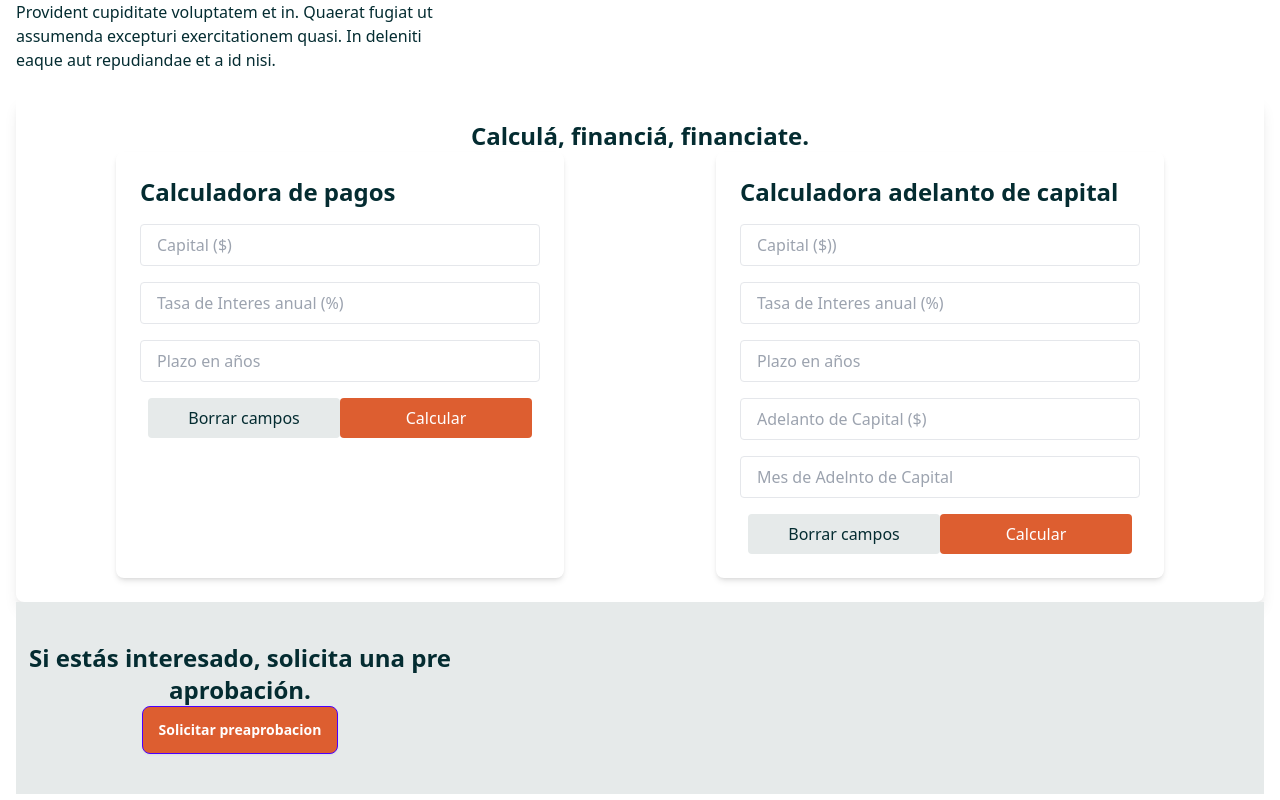
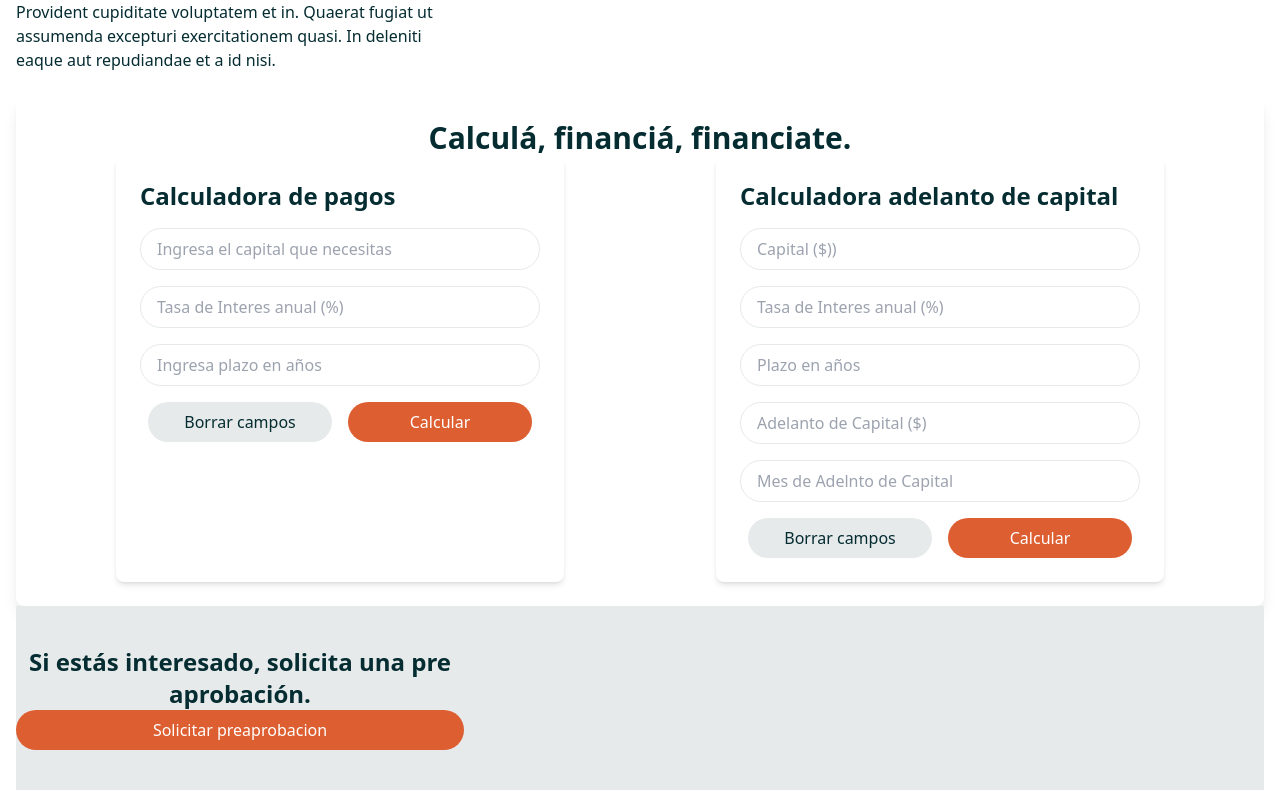
Before and after one commit to No-Country-simulation/h3-20-proptech, a React (Vite) app in the folder proptech/: page / in a window 1280 px wide. Shown: the part 880-1680 px from the top of the page. Built offline with nearby package versions, Linux system fonts and the light colour scheme.

Commit message:
global settings buttons input fields for calculator

```diff
--- a/proptech/src/components/Content.jsx
+++ b/proptech/src/components/Content.jsx
@@ -48,7 +48,7 @@ function Content() {
             <section>
                 <div className=" p-6 rounded-lg shadow-lg">
                     <div >
-                        <h2 className="text-2xl font-bold text-text-primary text-center">Calculá, financiá, financiate.</h2>
+                        <h2 className="text-3xl font-bold text-text-primary text-center">Calculá, financiá, financiate.</h2>
                     </div>
                     <div className="flex">
                         <MortgageCalculator />
@@ -60,7 +60,7 @@ function Content() {
             <section className="bg-base-200  text-center py-10">
                 <div className="max-w-md text-center">
                     <h2 className="text-2xl font-bold">Si estás interesado, solicita una pre aprobación.</h2>
-                    <button className="btn btn-primary">Solicitar preaprobacion</button>
+                    <button className="btn-primary w-full">Solicitar preaprobacion</button>
                 </div>
             </section>
 
--- a/proptech/src/components/EnhancedMortgageCalculator.jsx
+++ b/proptech/src/components/EnhancedMortgageCalculator.jsx
@@ -62,41 +62,41 @@ function EnhancedMortgageCalculator() {
                     placeholder="Capital ($))"
                     value={principal}
                     onChange={(e) => setPrincipal(e.target.value)}
-                    className="w-full px-4 py-2 border rounded"
+                    className="input-field"
                 />
                 <input
                     type="number"
                     placeholder="Tasa de Interes anual (%)"
                     value={annualRate}
                     onChange={(e) => setAnnualRate(e.target.value)}
-                    className="w-full px-4 py-2 border rounded"
+                    className="input-field"
                 />
                 <input
                     type="number"
                     placeholder="Plazo en años"
                     value={term}
                     onChange={(e) => setTerm(e.target.value)}
-                    className="w-full px-4 py-2 border rounded"
+                    className="input-field"
                 />
                 <input
                     type="number"
                     placeholder="Adelanto de Capital ($)"  //Partial Payment Amount ($)
                     value={partialPayment}
                     onChange={(e) => setPartialPayment(e.target.value)}
-                    className="w-full px-4 py-2 border rounded"
+                    className="input-field"
                 />
                 <input
                     type="number"
                     placeholder="Mes de Adelnto de Capital"  //Month for Partial Payment
                     value={partialPaymentMonth}
                     onChange={(e) => setPartialPaymentMonth(e.target.value)}
-                    className="w-full px-4 py-2 border rounded"
+                    className="input-field"
                 />
-                <div className='flex px-2 '>
-                    <button className=" w-full py-2 btn-tertiary text-white rounded">Borrar campos</button>
+                <div className='flex px-2 space-x-4'>
+                    <button className="btn-tertiary w-full">Borrar campos</button>
                     <button
                         onClick={calculateMortgage}
-                        className=" w-full py-2 btn-primary text-white rounded"
+                        className="btn-primary w-full"
                     >
                         Calcular
                     </button>
--- a/proptech/src/components/MortgageCalculator.jsx
+++ b/proptech/src/components/MortgageCalculator.jsx
@@ -61,36 +61,31 @@ function MortgageCalculator() {
 
                 <input
                     type="number"
-                        placeholder="Capital ($)"  //Principal Amount ($)
+                    placeholder="Ingresa el capital que necesitas"
                     value={principal}
                     onChange={(e) => setPrincipal(e.target.value)}
-                        className="w-full px-4 py-2 border rounded"
+                    className="input-field"
                 />
                 <input
                     type="number"
-                        placeholder="Tasa de Interes anual (%)"  //Annual Interest Rate (%)
+                    placeholder="Tasa de Interes anual (%)"
                     value={annualRate}
                     onChange={(e) => setAnnualRate(e.target.value)}
-                        className="w-full px-4 py-2 border rounded"
+                    className="input-field"
                 />
                 <input
                     type="number"
-                        placeholder="Plazo en años"  //Loan Term (Years)
+                    placeholder="Ingresa plazo en años"
                     value={term}
                     onChange={(e) => setTerm(e.target.value)}
-                        className="w-full px-4 py-2 border rounded"
+                    className="input-field"
                 />
-
-                <div className='flex px-2'>
-                    <button className="w-full py-2 btn-tertiary text-white rounded">Borrar campos</button>
-                    <button
-                        onClick={calculateMortgage}
-                        className="w-full py-2 btn-primary text-white rounded"
-                    >
+                <div className="flex px-2 space-x-4">
+                    <button className="btn-tertiary w-full">Borrar campos</button>
+                    <button onClick={calculateMortgage} className="btn-primary w-full">
                         Calcular
                     </button>
                 </div>
-
             </div>
 
             {monthlyPayment && (
--- a/proptech/src/components/Navbar.jsx
+++ b/proptech/src/components/Navbar.jsx
@@ -78,7 +78,7 @@ function Navbar() {
                             <li>
                                 <button className="btn-primary">
 
-                                <Link to="/login" className="mr-2">Login</Link>
+                                <Link to="/login" className="mr-2">Inicia sesión</Link>
                                 </button>
                             </li>
                             <li>
--- a/proptech/src/index.css
+++ b/proptech/src/index.css
@@ -2,8 +2,48 @@
 @tailwind components;
 @tailwind utilities;
 
+/* src/index.css */
+@tailwind base;
+@tailwind components;
+@tailwind utilities;
+
+/* Custom styles */
+body {
+  @apply bg-base-100 text-text-primary;
+}
+
+.navbar {
+  @apply bg-background-navbar text-text-white;
+}
+
+.footer {
+  @apply bg-background-footer text-text-white;
+}
+
+.btn-primary {
+  @apply bg-primary text-white hover:bg-primary/90 rounded-button px-4 py-2;
+}
+
+.btn-secondary {
+  @apply bg-secondary text-white hover:bg-secondary/90 rounded-button px-4 py-2;
+}
+
+.btn-tertiary {
+  @apply bg-tertiary text-secondary hover:bg-tertiary/90 rounded-button px-4 py-2;
+}
+
+.input-field {
+  @apply w-full px-4 py-2 border border-tertiary rounded-button bg-inherit text-text-primary;
+}
+
+.input-field:focus {
+  @apply outline-none border border-none ring-2 ring-primary bg-surfaceFocus;
+}
+
+
+
 /** theme styles */
-body {
+/* body {
     @apply bg-base-100 text-text-primary;
   }
 
@@ -25,4 +65,4 @@ body {
 
   .btn-tertiary {
     @apply bg-tertiary text-secondary hover:bg-tertiary/90;
-  }
+  } */
--- a/proptech/src/theme.js
+++ b/proptech/src/theme.js
@@ -1,3 +1,4 @@
+// src/theme.js
 import { createTheme } from '@mui/material/styles';
 
 const theme = createTheme({
@@ -14,6 +15,7 @@ const theme = createTheme({
       primary: '#042C31',
       common: '#17555C',
       white: '#FFFFFF',
+      gray200: '#E6EAEA'
     },
     background: {
       default: '#E6EAEA',
@@ -32,7 +34,59 @@ const theme = createTheme({
         },
       },
     },
+    MuiInputBase: {
+      styleOverrides: {
+        root: {
+          borderRadius: '0.375rem',
+          border: '1px solid #042C31',
+          padding: '8px',
+          backgroundColor: '#E6EAEA',
+          color: '#042C31',
+        },
+      },
+    },
   },
 });
 
 export default theme;
+
+
+
+// import { createTheme } from '@mui/material/styles';
+
+// const theme = createTheme({
+//   palette: {
+//     primary: {
+//       main: '#DD5E30',
+//       contrastText: '#E6EAEA',
+//     },
+//     secondary: {
+//       main: '#042C31',
+//       contrastText: '#E6EAEA',
+//     },
+//     text: {
+//       primary: '#042C31',
+//       common: '#17555C',
+//       white: '#FFFFFF',
+//     },
+//     background: {
+//       default: '#E6EAEA',
+//       paper: '#E6EAEA',
+//     },
+//   },
+//   typography: {
+//     fontFamily: 'Arial, sans-serif',
+//   },
+//   components: {
+//     MuiButton: {
+//       styleOverrides: {
+//         root: {
+//           borderRadius: '0.375rem',
+//           textTransform: 'none',
+//         },
+//       },
+//     },
+//   },
+// });
+
+// export default theme;
--- a/proptech/tailwind.config.js
+++ b/proptech/tailwind.config.js
@@ -1,16 +1,3 @@
-/** @type {import('tailwindcss').Config} */
-export default {
-  content: [
-    "./index.html",
-    "./src/**/*.{js,jsx,ts,tsx}"
-  ],
-  theme: {
-    extend: {},
-  },
-  plugins: [require('daisyui'),],
-};
-
-// /** tailwind.config.js global settings */
 const colors = require('tailwindcss/colors');
 
 module.exports = {
@@ -20,7 +7,7 @@ module.exports = {
     extend: {
       colors: {
         base: {
-          100: '#FFFFFF', // Add base-100 for DaisyUI dropdowns and menus
+          100: '#FFFFFF',
           200: '#E6EAEA',
           300: '#93A4A6',
           400: '#75CCD6',
@@ -36,6 +23,7 @@ module.exports = {
         secondary: '#042C31',
         tertiary: '#E6EAEA',
         white: '#FFFFFF',
+        surfaceFocus: '#F2FEFF',
         background: {
           navbar: '#042C31',
           footer: '#042C31',
@@ -47,9 +35,57 @@ module.exports = {
           white: '#FFFFFF',
         },
       },
+      borderRadius: {
+        button: '2rem', // Rounded buttons
+      },
     },
   },
   daisyui: {
     themes: false, // Turn off DaisyUI's automatic theme generation
   },
 };
+
+
+// /** tailwind.config.js global settings */
+// const colors = require('tailwindcss/colors');
+
+// module.exports = {
+//   content: ['./index.html', './src/**/*.{js,jsx,ts,tsx}'],
+//   plugins: [require('daisyui')], // Ensure DaisyUI is included correctly
+//   theme: {
+//     extend: {
+//       colors: {
+//         base: {
+//           100: '#FFFFFF', // Add base-100 for DaisyUI dropdowns and menus
+//           200: '#E6EAEA',
+//           300: '#93A4A6',
+//           400: '#75CCD6',
+//           500: '#36858E',
+//           600: '#17555C',
+//           700: '#042C31',
+//         },
+//         accent: {
+//           fill: '#042C31',
+//           stroke: '#B62F2F',
+//         },
+//         primary: '#DD5E30',
+//         secondary: '#042C31',
+//         tertiary: '#E6EAEA',
+//         white: '#FFFFFF',
+//         background: {
+//           navbar: '#042C31',
+//           footer: '#042C31',
+//           mortgage: '#B18952',
+//         },
+//         text: {
+//           primary: '#042C31',
+//           common: '#17555C',
+//           white: '#FFFFFF',
+//         },
+//       },
+//     },
+//   },
+//   daisyui: {
+//     themes: false, // Turn off DaisyUI's automatic theme generation
+//   },
+// };
```
Lines whose indentation alone changed are shown as unchanged.
